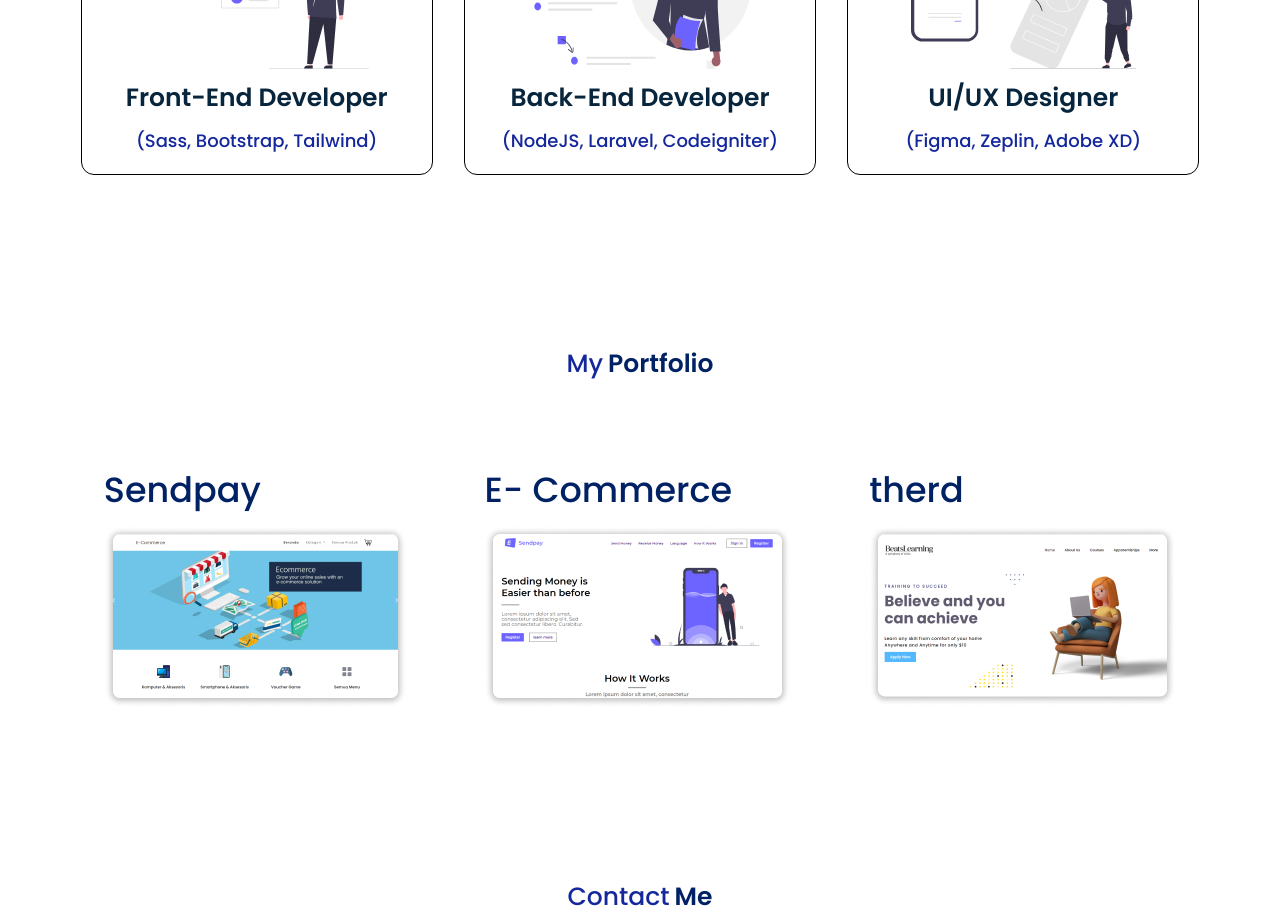
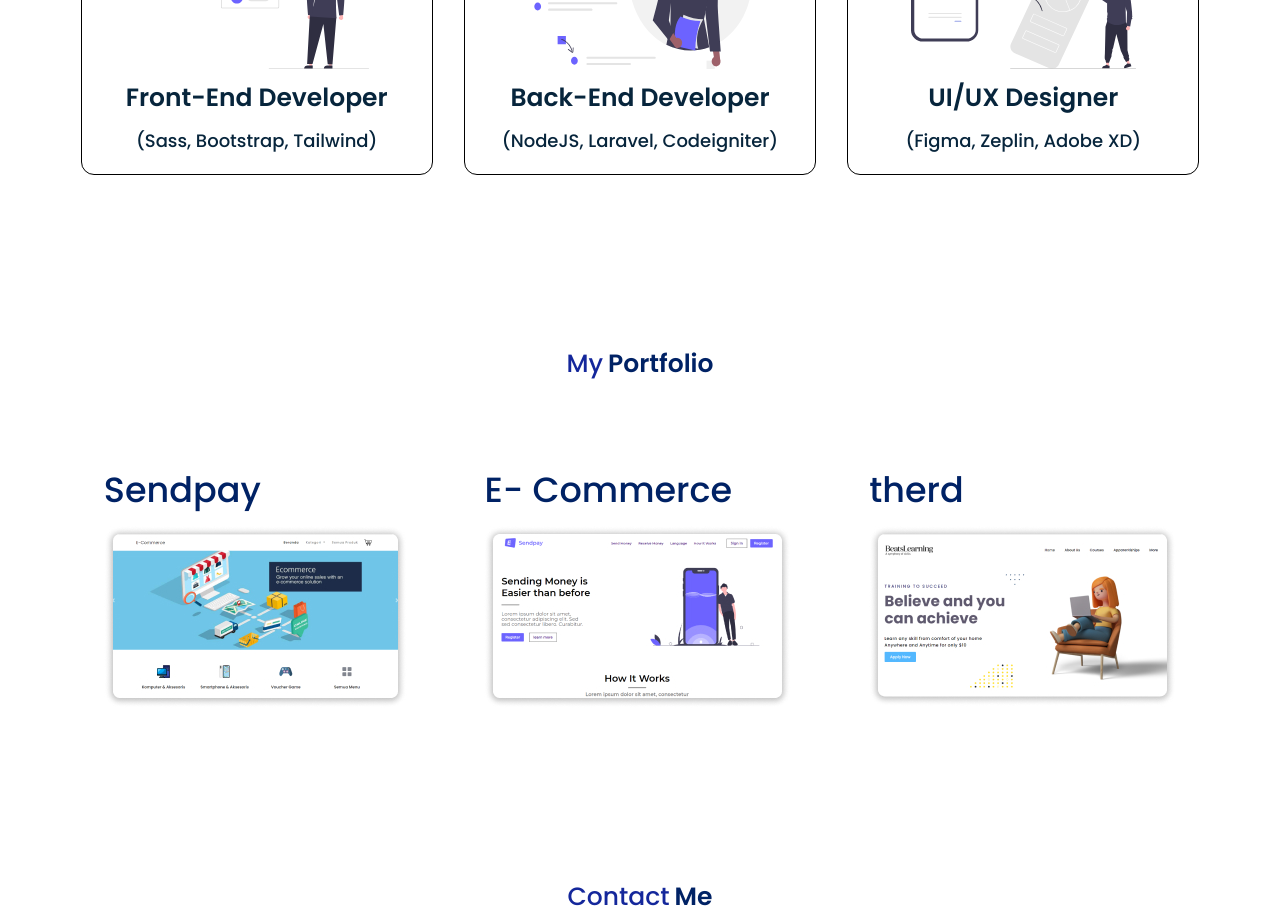
Before and after one commit to yevhenkr/portfolio-second-variant, a React app: page / in a window 1280 px wide. Shown: the part 940-1864 px from the top of the page. Built offline with nearby package versions, Linux system fonts and the light colour scheme.

Commit message:
refactor

```diff
--- a/src/common/components/layout/sections/passions/Passions.tsx
+++ b/src/common/components/layout/sections/passions/Passions.tsx
@@ -57,5 +57,5 @@ const H3Styled = styled.span`
 const SpanSkills = styled.span`
     font-weight: ${myTheme.font.weights.regular};
     font-size: 18px;
-    color: ${myTheme.color.textColor};
+    color: ${myTheme.color.black};
 `
```
